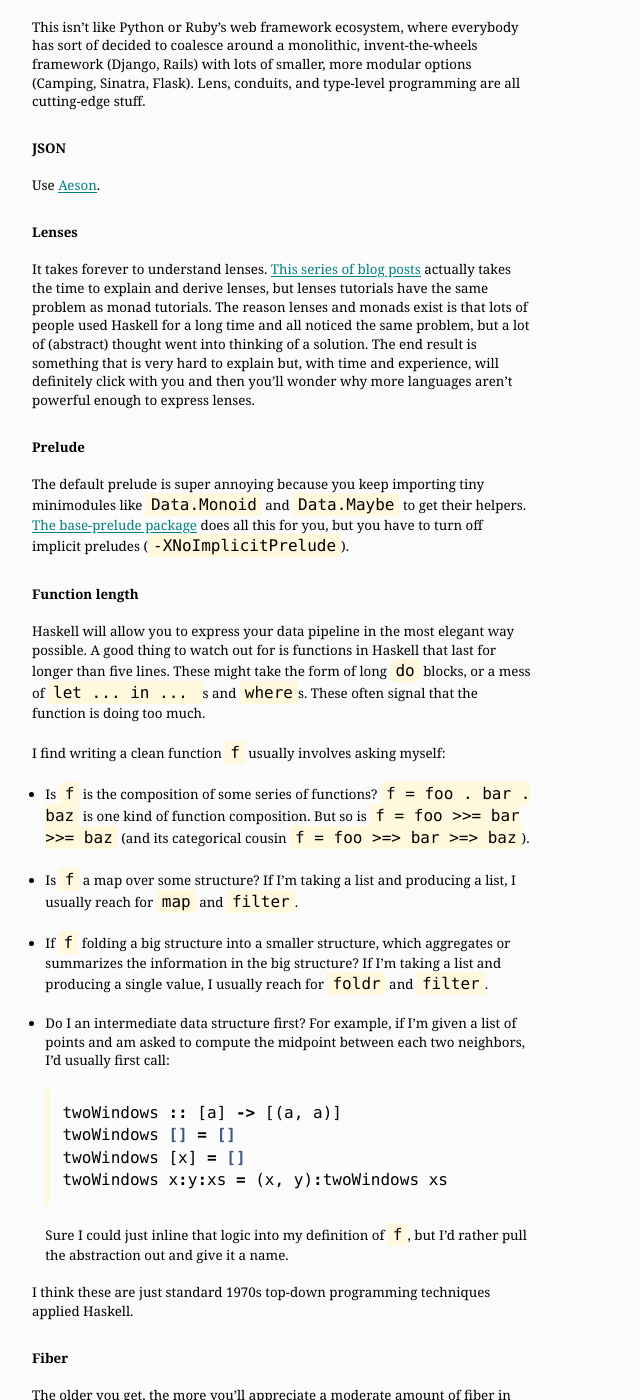
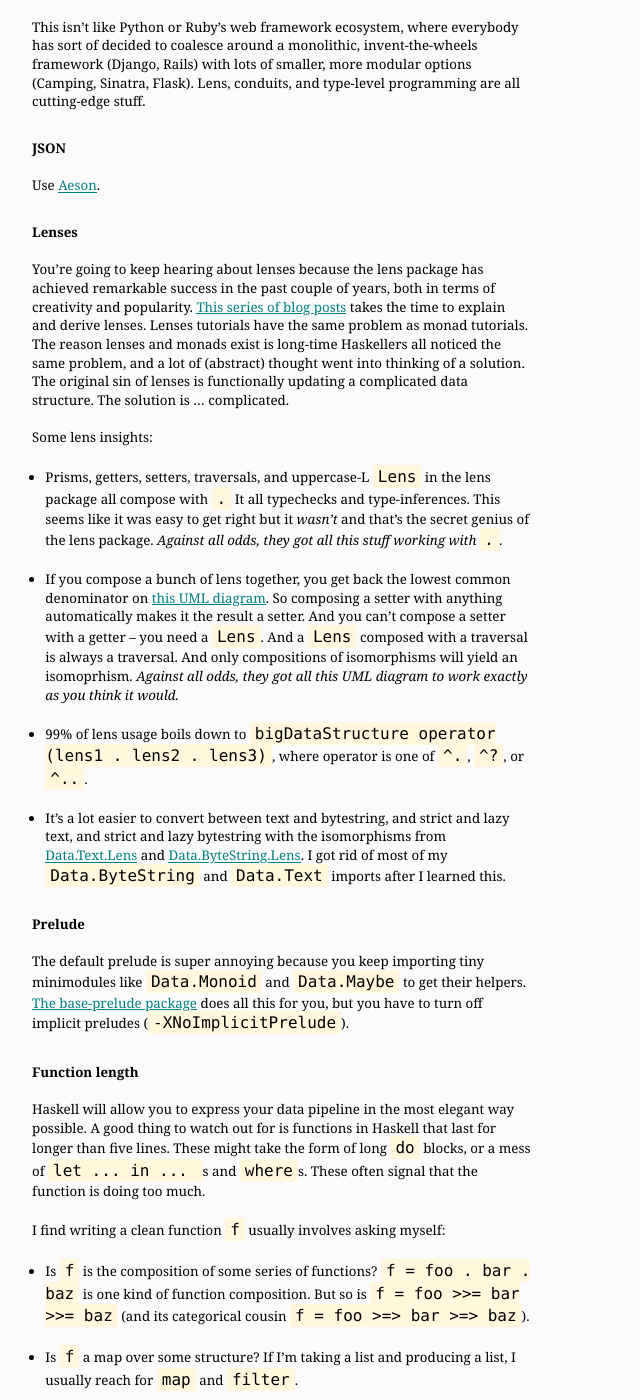
Before and after one commit to hlian/hao.codes, a Jekyll site: the page built from _posts/2015-11-30-haskell-treasure-map.md, in a window 1280 px wide and 1400 px high, scrolled down 1750 px. Shown: the whole window, without its empty margins (0-640 px from the left). Built offline with Jekyll 4.4.1, drawn with Linux system fonts in a browser that asks for light colours; Markdown is read by kramdown in place of the engine named in the settings.

Commit message:
Update 2015-11-30-haskell-treasure-map.md

```diff
--- a/_posts/2015-11-30-haskell-treasure-map.md
+++ b/_posts/2015-11-30-haskell-treasure-map.md
@@ -78,7 +78,17 @@ Use [Aeson](https://hackage.haskell.org/package/aeson/docs/Data-Aeson.html).
 
 ## Lenses
 
-It takes forever to understand lenses. [This series of blog posts](http://artyom.me/lens-over-tea-1) actually takes the time to explain and derive lenses, but lenses tutorials have the same problem as monad tutorials. The reason lenses and monads exist is that lots of people used Haskell for a long time and all noticed the same problem, but a lot of (abstract) thought went into thinking of a solution. The end result is something that is very hard to explain but, with time and experience, will definitely click with you and then you'll wonder why more languages aren't powerful enough to express lenses.
+You're going to keep hearing about lenses because the lens package has achieved remarkable success in the past couple of years, both in terms of creativity and popularity. [This series of blog posts](http://artyom.me/lens-over-tea-1) takes the time to explain and derive lenses. Lenses tutorials have the same problem as monad tutorials. The reason lenses and monads exist is long-time Haskellers all noticed the same problem, and a lot of (abstract) thought went into thinking of a solution. The original sin of lenses is functionally updating a complicated data structure. The solution is ... complicated.
+
+Some lens insights:
+
+* Prisms, getters, setters, traversals, and uppercase-L `Lens` in the lens package all compose with `.` It all typechecks and type-inferences. This seems like it was easy to get right but it _wasn't_ and that's the secret genius of the lens package. _Against all odds, they got all this stuff working with `.`._
+
+* If you compose a bunch of lens together, you get back the lowest common denominator on [this UML diagram](https://hackage.haskell.org/package/lens). So composing a setter with anything automatically makes it the result a setter. And you can't compose a setter with a getter – you need a `Lens`. And a `Lens` composed with a traversal is always a traversal. And only compositions of isomorphisms will yield an isomoprhism. _Against all odds, they got all this UML diagram to work exactly as you think it would._
+
+* 99% of lens usage boils down to `bigDataStructure operator (lens1 . lens2 . lens3)`, where operator is one of `^.`, `^?`, or `^..`.
+
+* It's a lot easier to convert between text and bytestring, and strict and lazy text, and strict and lazy bytestring with the isomorphisms from [Data.Text.Lens](https://hackage.haskell.org/package/lens/docs/Data-Text-Lens.html) and [Data.ByteString.Lens](https://hackage.haskell.org/package/lens/docs/Data-ByteString-Lens.html). I got rid of most of my `Data.ByteString` and `Data.Text` imports after I learned this.
 
 ## Prelude
 
```
